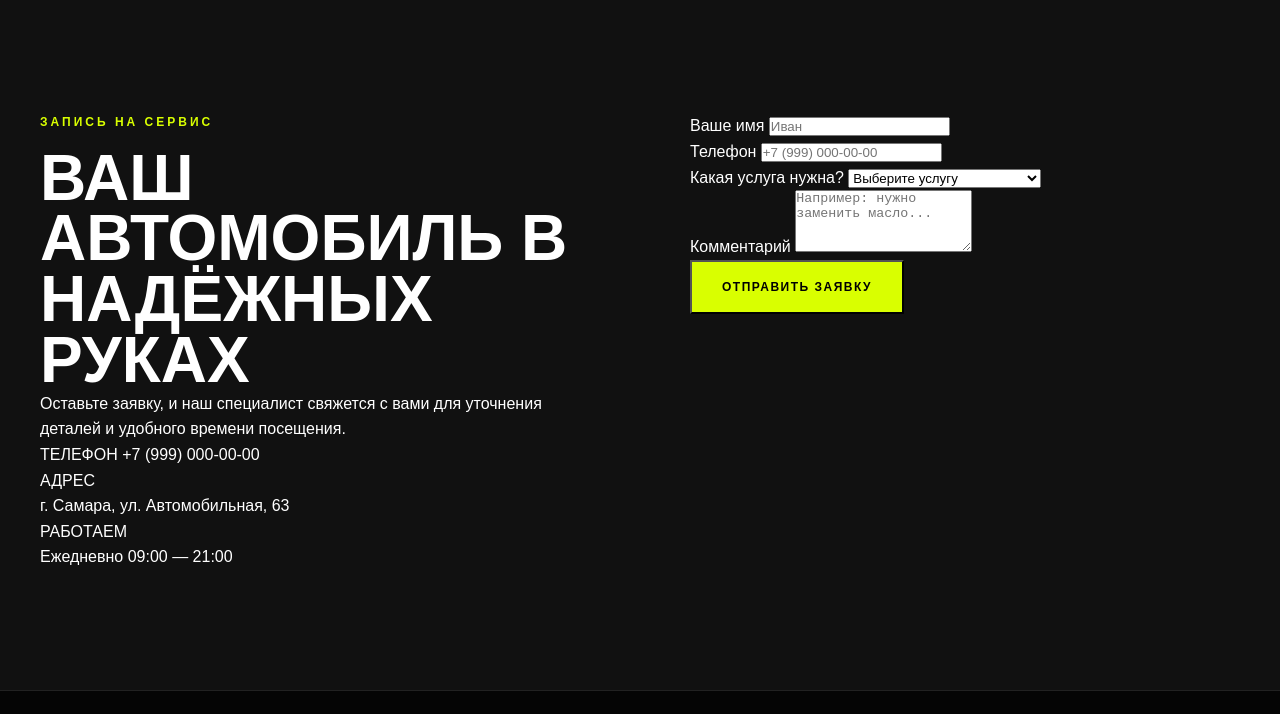
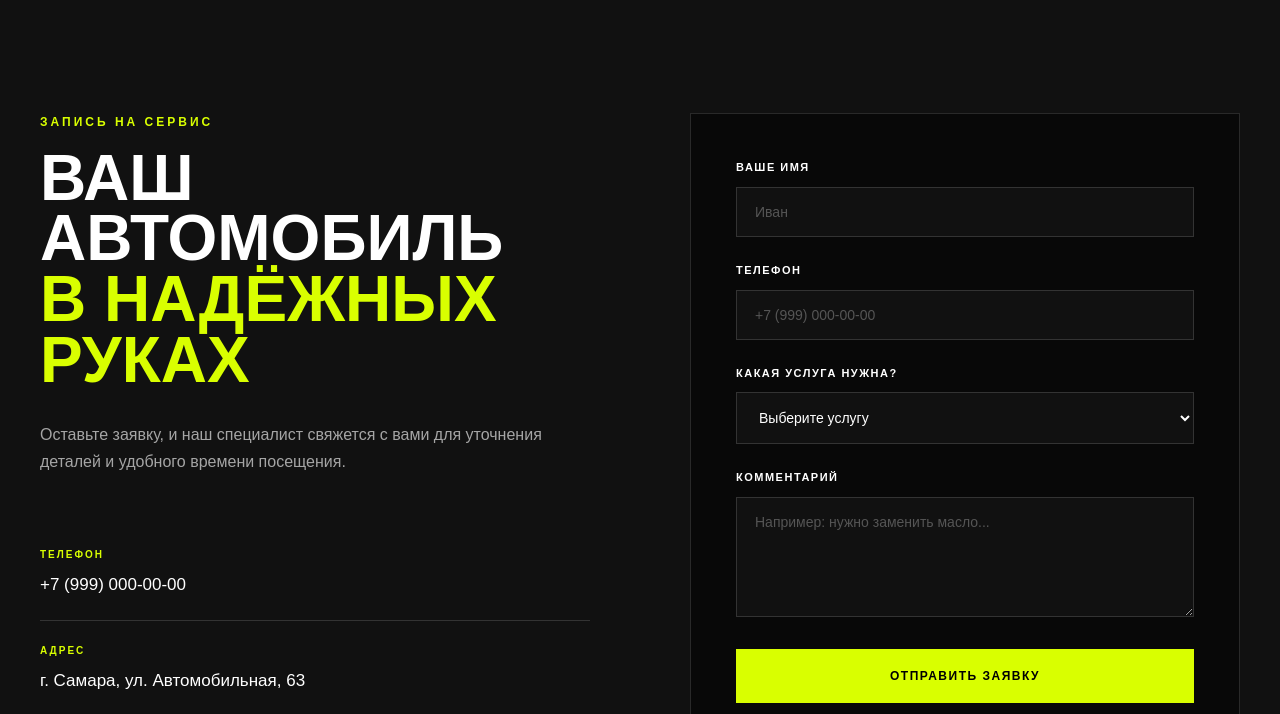
Before and after one commit to Rdk001/garage-63, a plain HTML site: page index.html in a window 1280 px wide. Shown: the part 3750-4464 px from the top of the page. Drawn offline with Linux system fonts and the light colour scheme.

Commit message:
Update style.css

```diff
--- a/css/style.css
+++ b/css/style.css
@@ -763,6 +763,10 @@ a {
    CONTACTS
 ================================ */
 
+/* ================================
+   CONTACTS / FORM
+================================ */
+
 .contacts {
     background: #111111;
 }
@@ -773,9 +777,15 @@ a {
     grid-template-columns: 1fr 1fr;
 
     gap: 100px;
+
+    align-items: start;
 }
 
-.contacts h2 {
+.contacts__content h2 {
+    max-width: 650px;
+
+    margin-bottom: 30px;
+
     font-size: clamp(45px, 5vw, 70px);
 
     line-height: 0.95;
@@ -783,18 +793,36 @@ a {
     text-transform: uppercase;
 }
 
-.contacts__info {
+.contacts__content h2 span {
+    display: block;
+
+    color: var(--accent);
+}
+
+.contacts__description {
+    max-width: 520px;
+
+    margin-bottom: 50px;
+
+    color: var(--gray);
+
+    font-size: 16px;
+
+    line-height: 1.7;
+}
+
+.contacts__details {
     display: flex;
     flex-direction: column;
 }
 
-.contacts__info > div {
-    padding: 25px 0;
+.contacts__details > div {
+    padding: 22px 0;
 
     border-bottom: 1px solid #333333;
 }
 
-.contacts__info span {
+.contacts__details span {
     display: block;
 
     margin-bottom: 8px;
@@ -802,18 +830,116 @@ a {
     color: var(--accent);
 
     font-size: 10px;
-    font-weight: 700;
+    font-weight: 800;
 
     letter-spacing: 2px;
 }
 
-.contacts__info a,
-.contacts__info p {
+.contacts__details a,
+.contacts__details p {
     color: #ffffff;
 
-    font-size: 18px;
+    font-size: 17px;
 }
 
+
+/* ================================
+   FORM
+================================ */
+
+.contact-form {
+    padding: 45px;
+
+    background: #080808;
+
+    border: 1px solid #292929;
+}
+
+.form-group {
+    margin-bottom: 25px;
+}
+
+.form-group label {
+    display: block;
+
+    margin-bottom: 10px;
+
+    color: #ffffff;
+
+    font-size: 11px;
+    font-weight: 700;
+
+    text-transform: uppercase;
+
+    letter-spacing: 1.5px;
+}
+
+.form-group input,
+.form-group select,
+.form-group textarea {
+    width: 100%;
+
+    padding: 16px 18px;
+
+    border: 1px solid #333333;
+
+    outline: none;
+
+    background: #111111;
+
+    color: #ffffff;
+
+    font-family: inherit;
+
+    font-size: 14px;
+
+    transition:
+        border-color 0.3s ease,
+        background 0.3s ease;
+}
+
+.form-group input::placeholder,
+.form-group textarea::placeholder {
+    color: #555555;
+}
+
+.form-group input:focus,
+.form-group select:focus,
+.form-group textarea:focus {
+    border-color: var(--accent);
+
+    background: #151515;
+}
+
+.form-group textarea {
+    resize: vertical;
+
+    min-height: 120px;
+}
+
+.form-group select {
+    cursor: pointer;
+}
+
+.form-submit {
+    width: 100%;
+
+    border: none;
+
+    cursor: pointer;
+}
+
+.form-status {
+    margin-top: 15px;
+
+    min-height: 20px;
+
+    color: var(--accent);
+
+    font-size: 13px;
+
+    text-align: center;
+}
 
 /* ================================
    FOOTER
```
